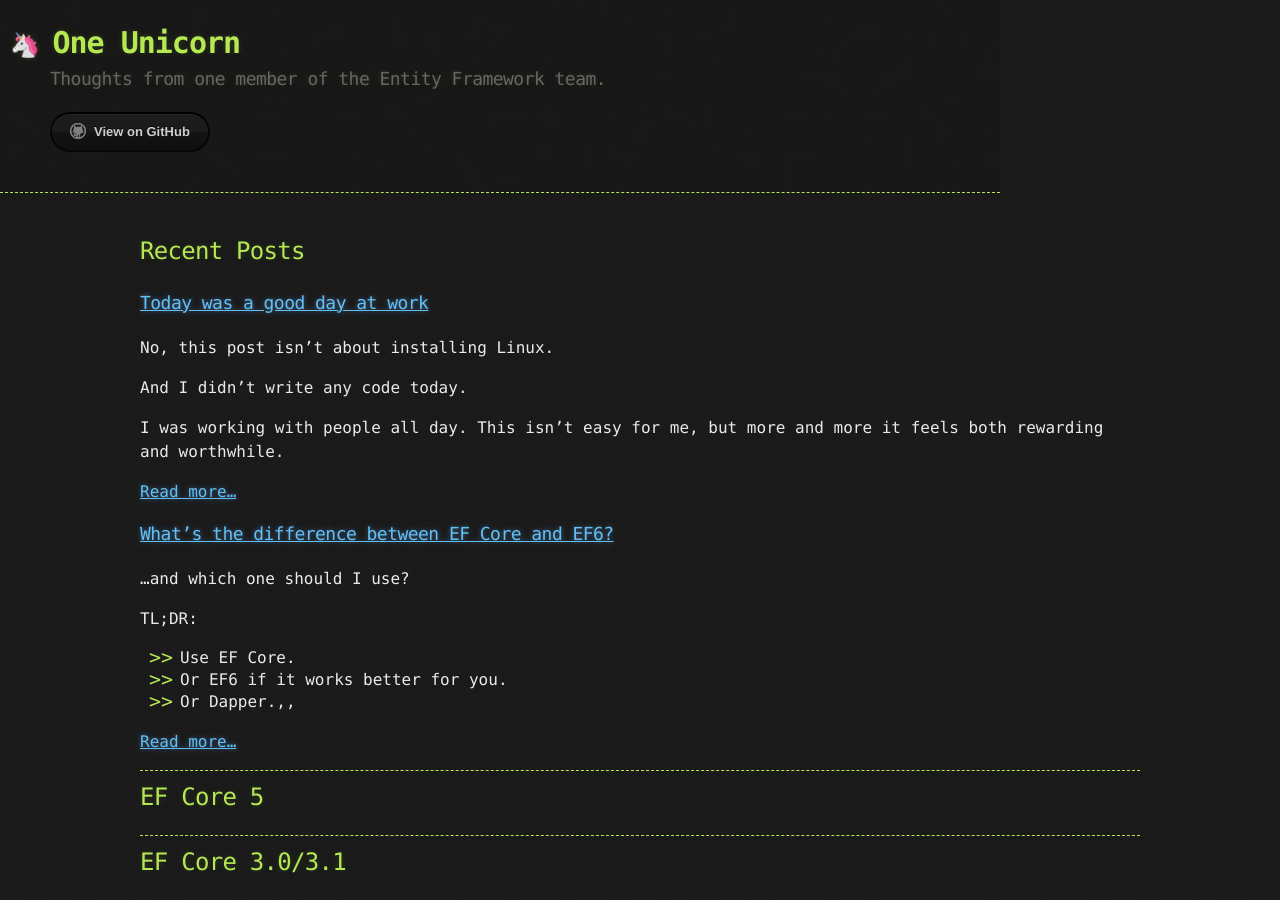
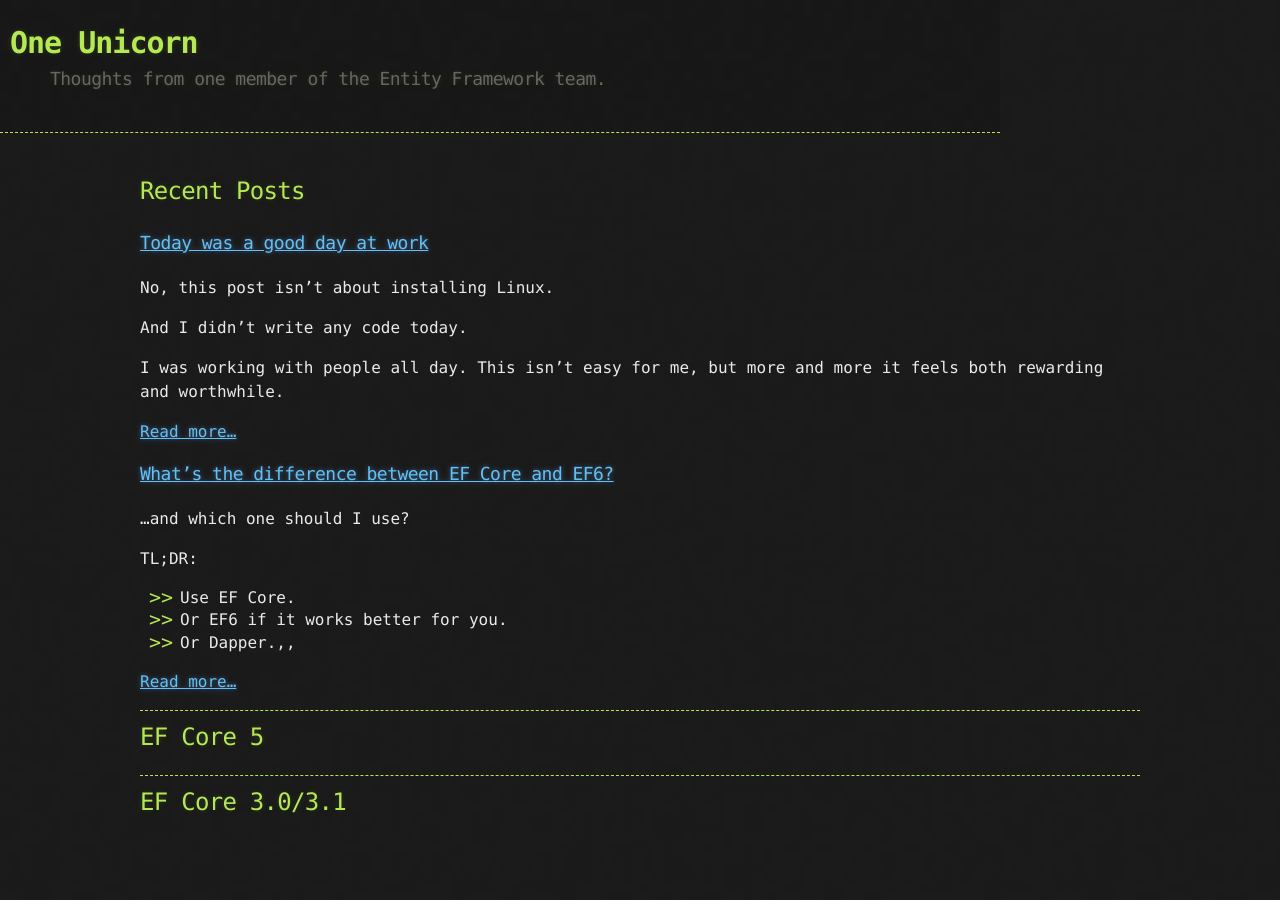
Before and after one commit to ajcvickers/ajcvickers.github.io, a Jekyll site: the page built from index.md, in a window 1280 px wide. Built offline with Jekyll 4.4.1, drawn with Linux system fonts in a browser that asks for light colours; our own code applies the rules of GitHub Pages for plain Markdown files.

Commit message:
More tweaks...

```diff
--- a/_layouts/default.html
+++ b/_layouts/default.html
@@ -17,14 +17,6 @@
           <h1>{{ site.title | default: site.github.repository_name }}</h1>
         </a>
         <h2>{{ site.description | default: site.github.project_tagline }}</h2>
-
-        <section id="downloads">
-          {% if site.show_downloads %}
-            <a href="{{ site.github.zip_url }}" class="btn">Download as .zip</a>
-            <a href="{{ site.github.tar_url }}" class="btn">Download as .tar.gz</a>
-          {% endif %}
-          <a href="{{ site.github.repository_url }}" class="btn btn-github"><span class="icon"></span>View on GitHub</a>
-        </section>
       </div>
     </header>
 
--- a/_sass/jekyll-theme-hacker.scss
+++ b/_sass/jekyll-theme-hacker.scss
@@ -53,7 +53,8 @@
 
 header {
   background: rgba(0, 0, 0, 0.1);
-  width: $container-max-width;
+  width: 100%;
+  max-width: $container-max-width;
   border-bottom: 1px dashed $conifer; //header;
   padding: 20px 0;
   margin: 0 0 40px 0;
@@ -76,11 +77,15 @@
   }
 }
 
-
 header h1:before {
-  content: "🦄 ";
+  background-image: "../../android-chrome-192x192.png";
   font-size: 24px;
 }
+
+// header h1:before {
+//   content: "🦄 ";
+//   font-size: 24px;
+// }
 
 header h2 {
   font-size: 18px;
```
